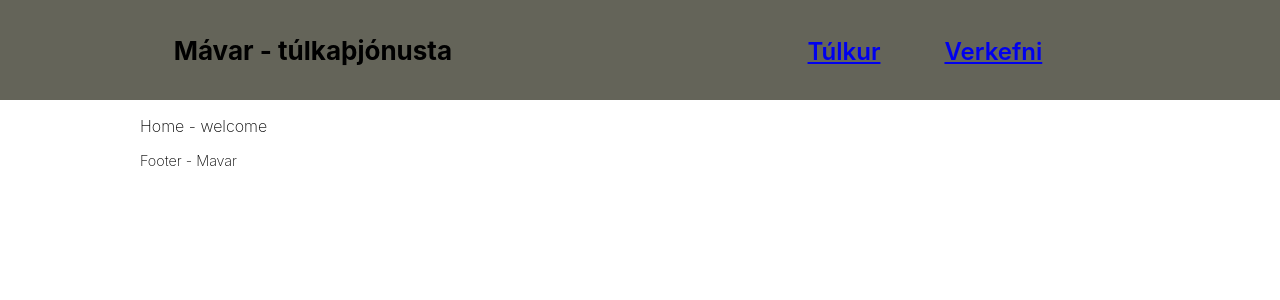
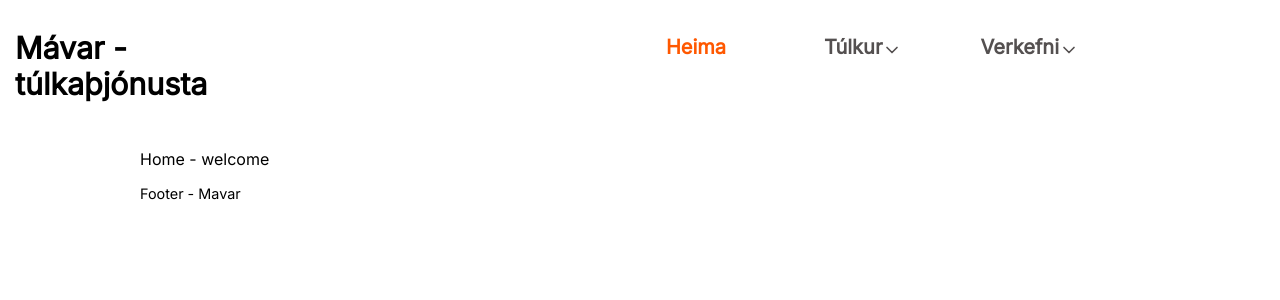
Before and after one commit to ArniZenux/mavar-client, a React (Create React App) app: page / in a window 1280 px wide. Shown: the top 300 px of the page. Built offline with nearby package versions, Linux system fonts and the light colour scheme.

Commit message:
navbar updated and dropdown works

```diff
--- a/package.json
+++ b/package.json
@@ -8,10 +8,12 @@
     "prop-types": "^15.7.2",
     "react": "^17.0.2",
     "react-dom": "^17.0.2",
+    "react-icons": "^4.4.0",
     "react-router": "^6.3.0",
     "react-router-dom": "^5.3.3",
     "react-scripts": "5.0.0",
-    "typescript": "3.8.3"
+    "typescript": "3.8.3",
+    "web-vitals": "^2.1.4"
   },
   "scripts": {
     "start": "react-scripts start",
--- a/src/App.js
+++ b/src/App.js
@@ -9,17 +9,11 @@ import { Verkefni } from './pages/verkefni';
 
 function App() {
   return (
-    <Layout header="">
+    <Layout footer="">
       <Switch>
-        <Route exact path="/">
-          <Index />
-        </Route>
-        <Route exact path="/tulkur">
-          <Tulkur />
-        </Route>
-        <Route exact path="/verkefni">
-          <Verkefni />
-        </Route>
+        <Route exact path="/"> <Index /> </Route>
+        <Route exact path="/tulkur"> <Tulkur /> </Route>
+        <Route exact path="/verkefni"> <Verkefni /> </Route>
       </Switch>
     </Layout>
   );
--- a/src/components/Header/Header.js
+++ b/src/components/Header/Header.js
@@ -1,17 +1,110 @@
-import { NavLink } from 'react-router-dom';
-
+import { useState } from 'react';
+import { NavLink, Link } from 'react-router-dom';
+import {FiAlignRight,FiXCircle,FiChevronDown } from "react-icons/fi";
+//import App from '../../App';
+//import '../../utils/CSS/dropDown.css';
 import HH from './Header.module.scss';
 
 export function Header() {
+  const [isMenu, setisMenu] = useState(false);
+  const [isResponsiveclose, setResponsiveclose] = useState(false);
+
+  const toggleClass = () => {
+    setisMenu(isMenu === false ? true : false);
+    setResponsiveclose(isResponsiveclose === false ? true : false);
+  };
+
+  let boxClass = ["main-menu menu-right menuq1"];
+
+  if(isMenu) {
+    boxClass.push('menuq2');
+  }
+  else {
+    boxClass.push('');
+  }
+
+  const [isMenuSubMenu, setMenuSubMenu] = useState(false);
+
+  const toggleSubmenu = () => {
+    setMenuSubMenu(isMenuSubMenu === false ? true : false);
+  };
+
+  let boxClassSubMenu = ["sub__menus"];
+
+  if(isMenuSubMenu) {
+      boxClassSubMenu.push('sub__menus__Active');
+  }
+  else {
+      boxClassSubMenu.push('');
+  }
+
   return (
+    <header className={HH.header__header}>
+    <div className="container">
+        <div className="row">
+            <div className="header__middle__logo">
+                  <h3>Mávar - túlkaþjónusta</h3>
+            </div>
+            <div className="header__middle__menus">
+                <nav className="main-nav " >
+                <ul className={boxClass.join(' ')}>
+                    <li  className="menu-item" >
+                        <NavLink exact activeClassName='is-active' onClick={toggleClass} to={`/`}> Heima </NavLink>
+                    </li>
+                    <li onClick={toggleSubmenu} className="menu-item sub__menus__arrows" > <Link to="#"> Túlkur <FiChevronDown /> </Link>
+                        <ul className={boxClassSubMenu.join(' ')} >
+                            <li> <NavLink onClick={toggleClass} activeClassName='is-active'  to={`/tulkur`}> Túlkalisti </NavLink> </li>
+                            <li><NavLink onClick={toggleClass} activeClassName='is-active' to={`/Offline`}> Verkefnalisti </NavLink> </li>
+                        </ul>
+                    </li>
+                    <li onClick={toggleSubmenu} className="menu-item sub__menus__arrows" > <Link to="#"> Verkefni <FiChevronDown /> </Link>
+                        <ul className={boxClassSubMenu.join(' ')} >
+                            <li> <NavLink onClick={toggleClass} activeClassName='is-active'  to={`/Online`}> Bæta nýtt verkefni </NavLink> </li>
+                            <li><NavLink onClick={toggleClass} activeClassName='is-active' to={`/verkefni`}> Verkefnalisti </NavLink> </li>
+                        </ul>
+                    </li>
+                </ul>
+                </nav>
+            </div>
+        </div>
+      </div>
+    </header>
+    /*
+
+      <ul className={boxClass.join(' ')}>
+            <li><NavLink to={`/`}> Heima </NavLink> </li>
+            <li onClick={toggleSubmenu}><Link to="#"> Túlkur </Link>
+              <ul className={boxClassSubMenu.join(' ')}>
+                <li><NavLink to={`/tulkur`}> Túlkur lista </NavLink></li>
+              </ul>
+            </li>
+
     <div className={HH.header__wrapper}>
       <header className={HH.header__header}>
         <h4>Mávar - túlkaþjónusta</h4>
-        <ul>
-          <li><NavLink to="/tulkur">Túlkur</NavLink></li>
-          <li><NavLink to="/verkefni">Verkefni</NavLink></li>
+        <ul className={HH.header__ul}>
+          <li className={HH.header__li}>
+              <NavLink to="/">Heima</NavLink>
+          </li>
+          <li className={HH.header__li}>
+            <div class="dropdown">
+              <button class="dropbtn">Túlkur</button>
+                <div class="dropdown-content">
+                    <NavLink class="link" to="/tulkur">Túlkur </NavLink>
+                    <NavLink class="link" to="/verkefni">Verkefni </NavLink>
+                    <NavLink class="link" to="#">Link 3</NavLink>
+                </div>
+            </div>
+          </li>
+          <li className={HH.header__li}><NavLink to="/verkefni">Verkefni</NavLink></li>
         </ul>
       </header>
-    </div>
+    </div>*/
+
   )
+  /*
+   <NavLink className={HH.header__a} to="/tulkur">Túlkur</NavLink>
+                      <NavLink className={HH.header__a} to="/verkefni">Link 2</NavLink>
+                      <NavLink className={HH.header__a} to="#">Link 3</NavLink>
+                    */
 }
--- a/src/components/Header/Header.module.scss
+++ b/src/components/Header/Header.module.scss
@@ -13,4 +13,50 @@
     justify-content: space-around;
     font-size: calc(10px + 2vmin);
   }
+
+  &__ul {
+    list-style-type: none;
+    margin: 0;
+    padding: 0;
+    overflow: hidden;
+  }
+
+  &__li {
+    float: left;
+  }
+
+  &__dropdown {
+    position: relative;
+    display: inline-block;
+  }
+
+  &__dropbtn {
+    background-color: #646459;
+    color: white;
+    padding: 1rem;
+    font-size: 1rem;
+    border: none;
+    cursor: pointer;
+  }
+
+  &__dropdownContent {
+    display: none;
+    position: absolute;
+    right: 0;
+    background-color: #f9f9f9;
+    min-width: 160px;
+    box-shadow: 0px 8px 16px 0px rgba(0,0,0,0.2);
+    z-index: 1;
+  }
+
+  &__a {
+    color: black;
+    padding: 12px 16px;
+    text-decoration: none;
+    display: block;
+  }
+
+  &__dropdown:hover, &__dropdownContent {
+    display: block;
+  }
 }
--- a/src/components/Layout/Layout.js
+++ b/src/components/Layout/Layout.js
@@ -5,7 +5,7 @@ import LL from './Layout.module.scss';
 
 export function Layout({ children }) {
   return (
-    <div>
+    <div >
     <Header />
 
     <main className={LL.layout__main}>
--- a/src/utils/CSS/App.css
+++ b/src/utils/CSS/App.css
@@ -1,38 +1,208 @@
-.App {
-  text-align: center;
+@import url('https://fonts.googleapis.com/css2?family=Inter&display=swap');
+body {
+  background-color: white;
+  margin: auto;
+  padding: 0px;
+  overflow-x: hidden;
+  background-repeat: repeat;
+  font-family: 'Inter', sans-serif;
+  display: grid;
+}
+.container {
+  width: 100%;
+	padding-right:15px;
+	padding-left:15px;
+	margin-right:auto;
+	margin-left:auto
+}
+img {
+  max-width: 100%;
+  height: auto;
 }
 
-.App-logo {
-  height: 40vmin;
-  pointer-events: none;
+.sec__one {
+    position: relative;
+    width: 100%;
+    display: flex;
+    padding: 60px 0;
+}
+.sec__one h1{
+  text-align: center;
+  display: block;
+  margin: 0 auto;
+  color: #07a8ff;
+  font-family: 'Inter', sans-serif;
+}
+.navBar .logo img {
+  float: left;
+  max-height: 120px;
+}
+.is-active {
+  color: #ff5800!important;
 }
 
-@media (prefers-reduced-motion: no-preference) {
-  .App-logo {
-    animation: App-logo-spin infinite 20s linear;
+.navBar .col-md-3 {
+  z-index: 7;
+}
+ul.main-menu {
+  display: inline-flex;
+  list-style: none;
+  margin: 0px auto 0;
+  padding: 0;
+  float: right;
+  z-index: 7;
+}
+ul.main-menu>li.menu-item:first-child {
+  padding-left: 0;
+  margin-left: 0;
+}
+.menu-item {
+  line-height: 23px;
+}
+li {
+  list-style-type: none;
+}
+.menu-item a {
+  font-size: 20px;
+  font-weight: 600;
+  line-height: 40px;
+  position: relative;
+  display: block;
+  color: #545050;
+  margin: 27px 17px;
+  text-decoration: none;
+  cursor: pointer;
+}
+.header__middle__logo{
+  width: 20%;
+  display: inline-block;
+  float: left;
+}
+.header__middle__menus {
+  width: 70%;
+  display: inline-block;
+  float: left;
+}
+.menu-item.menu__qqqitem a{
+  margin: 27px 10px;
+}
+.header__middle__search {
+  width: 7%;
+  display: inline-block;
+  float: right;
+  padding: 36px 3px 27px 3px;
+  border-left: 1px solid lavender;
+}
+.header__middle {
+  display: flex;
+  width: 100%;
+  float: left;
+  border-bottom: 1px dashed lavender;
+  position: relative;
+}
+.header__middle__logo > a > h1 {
+  color: #07a8ff;
+  text-transform: uppercase;
+  text-decoration: none;
+  margin-top: 33px;
+}
+/* .active{
+  color: #ff1800!important;
+} */
+.header__middle__menus span.text {
+  position: absolute;
+  right: 177px;
+  bottom: 10px;
+  font-size: 14px;
+  color: #ff1800;
+}
+.sub__menus__arrows{
+  position: relative;
+}
+.sub__menus__arrows svg, .sub__menus__arrows__full svg{
+  padding-top: 0px;
+  position: absolute;
+  top: 13px;
+}
+.sub__menus {
+  position: absolute;
+  display: none;
+  background: white;
+  border: 1px solid lavender;
+  width: 227px;
+  left: -17px;
+  padding: 2px 0 0 0;
+  z-index: 1000;
+  box-shadow: 0 10px 12px rgb(22 33 39 / 25%);
+}
+
+@media (max-width:767px) {
+  .header__middle .active {color: #ff3d00!important;}
+}
+
+@media (min-width:992px) {
+  .sub__menus__arrows:hover .sub__menus{
+    display: block;
+  }
+  .sub__menus__arrows__full:hover .sub__menus{
+    display: block;
+    z-index: 1000000;
   }
 }
-
-.App-header {
-  background-color: #282c34;
-  min-height: 100vh;
-  display: flex;
-  flex-direction: column;
-  align-items: center;
-  justify-content: center;
-  font-size: calc(10px + 2vmin);
-  color: white;
+.menu-item .sub__menus  a {
+  padding: 7px 0 0px 0;
+  margin: 7px 27px;
+}
+.menu-item:hover > a{
+  color: #07a8ff !important;
+}
+.menu-item .sub__menus li:hover a{
+  color: #07a8ff !important;
 }
 
-.App-link {
-  color: #61dafb;
+.header__middle__logo img{
+  max-width: 207px;
+  margin: 17px 0 0 0;
 }
 
-@keyframes App-logo-spin {
-  from {
-    transform: rotate(0deg);
-  }
-  to {
-    transform: rotate(360deg);
-  }
+
+@media(max-width:991px){
+.header__middle__logo {width: 77%;}
+.header__middle__menus {width: 20%;}
+.header__middle__logo img {max-width: 197px;margin: 27px 0 0 0;}
+.main-nav .menubar__button:hover {background-color: #f44336;}
+.main-nav .menu-item:hover > a {color: #07a8ff !important}
+.main-nav .menubar__button {
+  display: block!important;
+  float: right;
+  background-color: #080808;
+  color: #fff;
+  padding: 6px 7px;
+  border-radius: 5px;
+  margin: 27px auto 0;
+  cursor: pointer;
+  position: relative;
+  z-index: 10037;
 }
+.main-nav .menubar__button svg{font-size: 27px;}
+.main-nav ul.menuq2 {
+  display: block!important;
+  position: absolute;
+  left: 0;
+  z-index: 10007;
+  background-color: #d8f1ff;
+  border-bottom: 3px solid #ff3d00;
+  right: 0;
+  padding-bottom: 17px;
+  padding-top: 57px;
+}
+.main-nav .menu-item a {margin: 10px 17px;text-align: center;color: #000000;}
+.main-nav  ul.main-menu {display: none}
+.main-nav .sub__menus__arrows:hover .sub__menus {margin: 0 auto;left: 0;right: 0;}
+.sub__menus__Active{display: block!important;margin: 0 auto;left: 0;right: 0;}
+.sub__menus__Active2{display: block!important;}
+.menus__categorysss{display: none;}
+.menus__categorysss2{display: none;}
+.menu-item .sub__menus__full a {text-align: left;}
+
+}
--- /dev/null
+++ b/src/utils/CSS/dropDown.css
@@ -0,0 +1,49 @@
+.dropdown {
+  float: left;
+  overflow: hidden;
+}
+
+.dropdown .dropbtn {
+  font-size: 1rem;
+  border: none;
+  color: white;
+  padding: 14px 16px;
+  background-color: inherit;
+  font-family: inherit;
+  margin: 0;
+}
+
+.link:hover, .dropdown:hover .dropbtn {
+  background-color: none;
+}
+
+.dropdown-content {
+  display: none;
+  position: absolute;
+  background-color: #f9f9f9;
+  min-width: 160px;
+  box-shadow: 0px 8px 16px 0px rgba(0,0,0,0.2);
+  z-index: 1;
+}
+
+.dropdown-content .link {
+  float: none;
+  color: black;
+  padding: 12px 16px;
+  text-decoration: none;
+  display: block;
+  text-align: left;
+  font-size: 1rem;
+}
+
+.dropdown-content .link:hover {
+  background-color: #ddd;
+}
+
+.dropdown:hover .dropdown-content {
+  display: block;
+}
+
+.NavLink {
+  background-color: red;
+}
```
Also changed, not shown: 2 other files (tests, documents, lock files or other folders).
